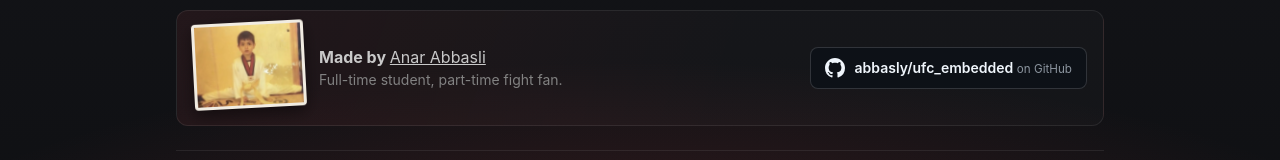
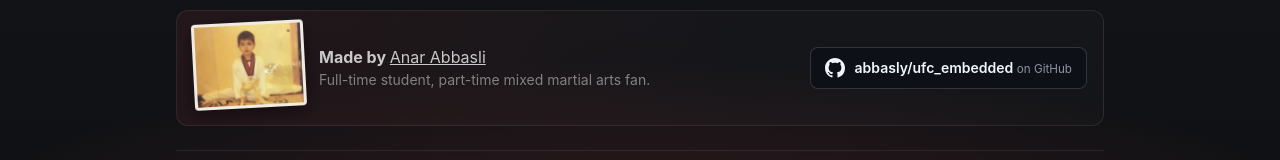
Before and after one commit to abbasly/ufc_embedded, a React (Vite) app in the folder web/: page /about in a window 1280 px wide. Shown: the part 551-711 px from the top of the page. Built offline with nearby package versions, Linux system fonts and the light colour scheme; no server answers; the database is empty.

Commit message:
docs(about): part-time mixed martial arts fan

```diff
--- a/web/src/pages/AboutPage.tsx
+++ b/web/src/pages/AboutPage.tsx
@@ -186,7 +186,7 @@ export function AboutPage() {
             </Anchor>
           </Text>
           <Text size="sm" c="dimmed">
-            Full-time student, part-time fight fan.
+            Full-time student, part-time mixed martial arts fan.
           </Text>
         </div>
         <a className="github-button" href={REPO} target="_blank" rel="noreferrer">
```
